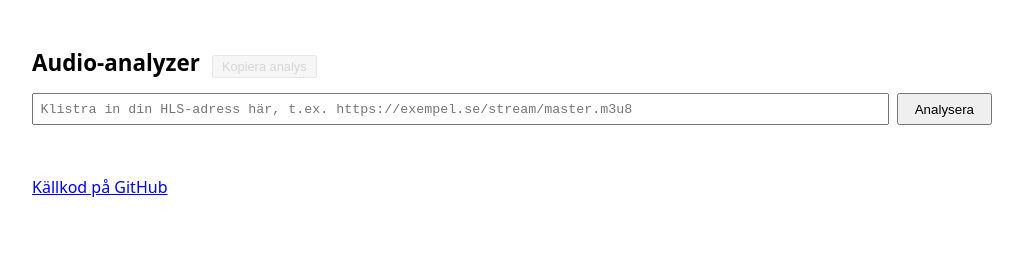
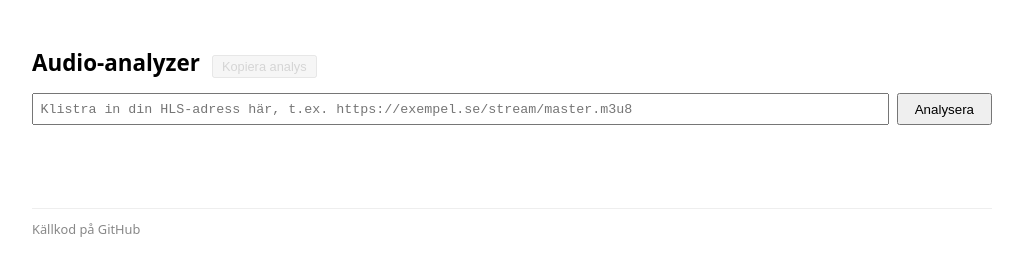
Before and after one commit to zakariasfaust/audio-analyzer, a website: page public/index.html in a window 1280 px wide. Shown: the whole page, without its empty margins (128-1151 px from the left). Drawn offline with Linux system fonts and the light colour scheme.

```diff
--- a/public/style.css
+++ b/public/style.css
@@ -90,6 +90,22 @@
   color: #555;
 }
 
+#site-footer {
+  margin-top: 3rem;
+  padding-top: 0.75rem;
+  border-top: 1px solid #eee;
+  font-size: 0.8rem;
+}
+
+#site-footer a {
+  color: #888;
+  text-decoration: none;
+}
+
+#site-footer a:hover {
+  text-decoration: underline;
+}
+
 tr.variant-row {
   cursor: pointer;
 }
```
